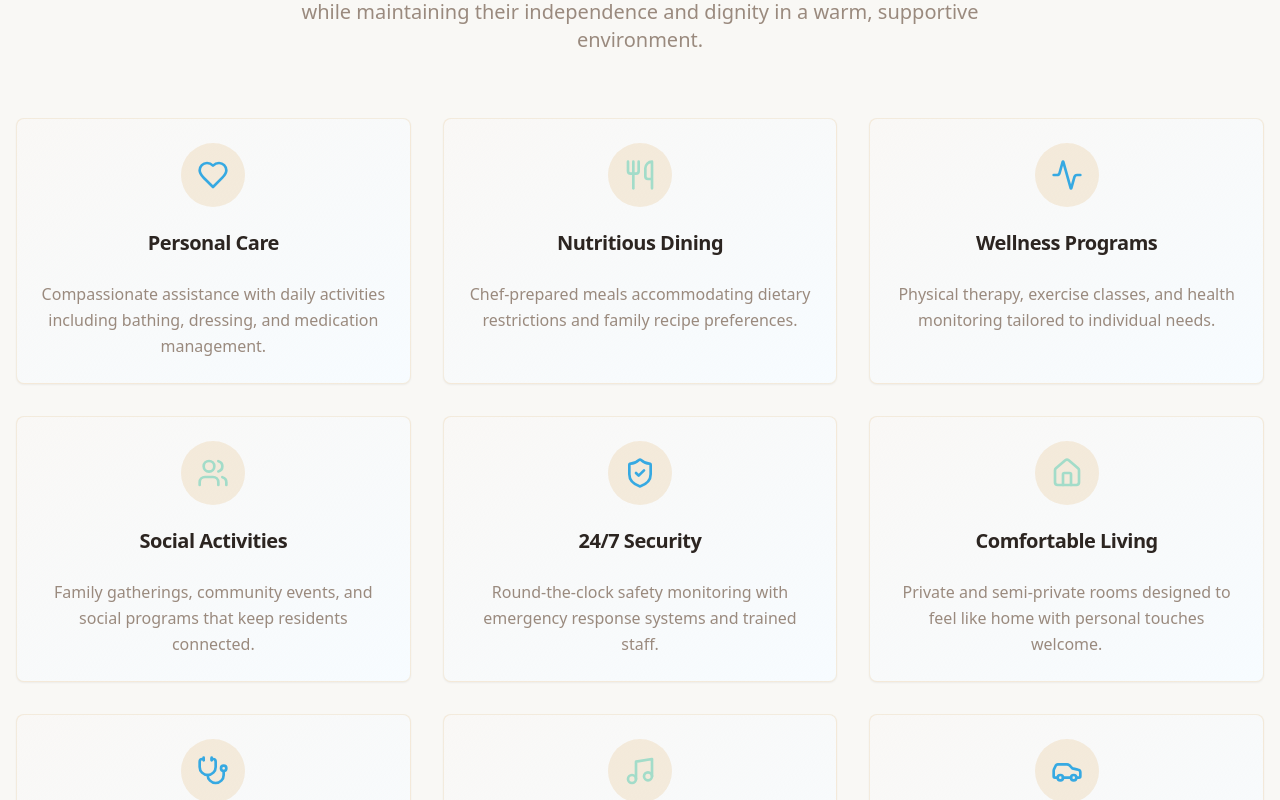
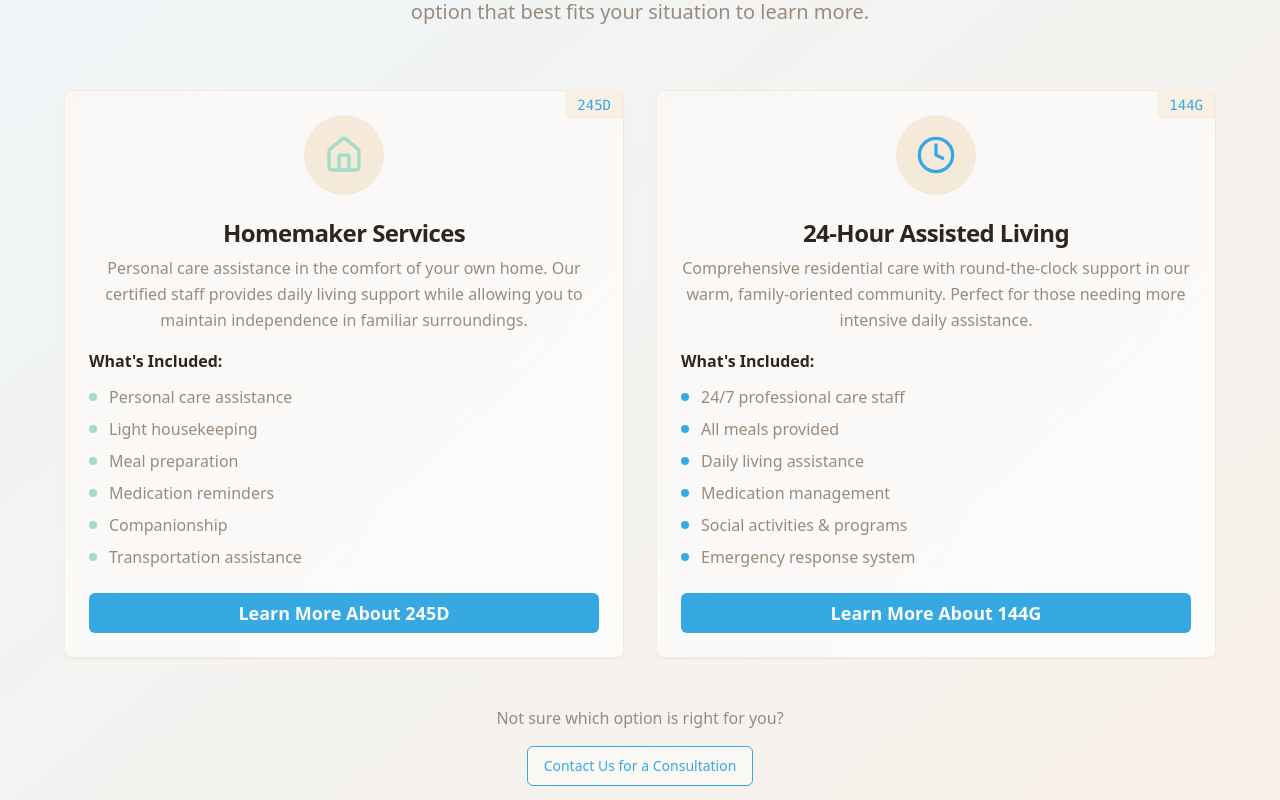
Before and after one commit to HopeAdebayo02/hearthside-inquiries-welcome, a React (Vite) app: page / in a window 1280 px wide. Shown: the part 2600-3400 px from the top of the page. Built offline with nearby package versions, Linux system fonts and the light colour scheme.

Commit message:
Add assisted living services
Add sections for 245D - Homemaker and 144G - 24-hour assisted living to the services section. Allow users to click on each service for more details.

```diff
--- /dev/null
+++ b/src/components/ServiceTypesSection.tsx
@@ -0,0 +1,136 @@
+import { Card, CardContent, CardDescription, CardHeader, CardTitle } from "@/components/ui/card";
+import { Button } from "@/components/ui/button";
+import { Home, Clock } from "lucide-react";
+
+const serviceTypes = [
+  {
+    code: "245D",
+    title: "Homemaker Services",
+    description: "Personal care assistance in the comfort of your own home. Our certified staff provides daily living support while allowing you to maintain independence in familiar surroundings.",
+    icon: Home,
+    features: [
+      "Personal care assistance",
+      "Light housekeeping",
+      "Meal preparation",
+      "Medication reminders",
+      "Companionship",
+      "Transportation assistance"
+    ],
+    color: "text-trust-green"
+  },
+  {
+    code: "144G",
+    title: "24-Hour Assisted Living",
+    description: "Comprehensive residential care with round-the-clock support in our warm, family-oriented community. Perfect for those needing more intensive daily assistance.",
+    icon: Clock,
+    features: [
+      "24/7 professional care staff",
+      "All meals provided",
+      "Daily living assistance",
+      "Medication management",
+      "Social activities & programs",
+      "Emergency response system"
+    ],
+    color: "text-warm-primary"
+  }
+];
+
+const ServiceTypesSection = () => {
+  const handleServiceInquiry = (serviceCode: string, serviceTitle: string) => {
+    // Scroll to inquiry form and potentially pre-fill service type
+    const inquiryForm = document.getElementById('inquiry');
+    if (inquiryForm) {
+      inquiryForm.scrollIntoView({ behavior: 'smooth' });
+
+      // Store selected service type for form
+      sessionStorage.setItem('selectedServiceType', `${serviceCode} - ${serviceTitle}`);
+
+      // Dispatch custom event to notify form component
+      window.dispatchEvent(new CustomEvent('serviceTypeSelected', {
+        detail: { code: serviceCode, title: serviceTitle }
+      }));
+    }
+  };
+
+  return (
+    <section className="py-20 bg-gradient-to-br from-comfort-blue/30 to-family-orange/20">
+      <div className="container mx-auto px-4">
+        <div className="text-center mb-16">
+          <h2 className="text-4xl font-bold text-foreground mb-4">
+            Choose Your Care Option
+          </h2>
+          <p className="text-xl text-muted-foreground max-w-3xl mx-auto">
+            We offer two specialized care options to meet your unique needs.
+            Select the option that best fits your situation to learn more.
+          </p>
+        </div>
+
+        <div className="grid grid-cols-1 lg:grid-cols-2 gap-8 max-w-6xl mx-auto">
+          {serviceTypes.map((service, index) => (
+            <Card
+              key={index}
+              className="border-warm-secondary/30 hover:shadow-[var(--shadow-warm)] transition-all duration-300 hover:-translate-y-2 bg-gradient-to-br from-background to-background/50 relative overflow-hidden"
+            >
+              <div className="absolute top-0 right-0 bg-warm-secondary/20 text-warm-primary font-mono text-sm px-3 py-1 rounded-bl-lg">
+                {service.code}
+              </div>
+
+              <CardHeader className="text-center pb-4">
+                <div className="flex justify-center mb-4">
+                  <div className="flex items-center justify-center w-20 h-20 bg-warm-secondary/30 rounded-full">
+                    <service.icon className={`w-10 h-10 ${service.color}`} />
+                  </div>
+                </div>
+                <CardTitle className="text-2xl text-foreground">{service.title}</CardTitle>
+                <CardDescription className="text-base leading-relaxed mt-2">
+                  {service.description}
+                </CardDescription>
+              </CardHeader>
+
+              <CardContent className="space-y-6">
+                <div>
+                  <h4 className="font-semibold text-foreground mb-3">What's Included:</h4>
+                  <ul className="space-y-2">
+                    {service.features.map((feature, featureIndex) => (
+                      <li key={featureIndex} className="flex items-center text-muted-foreground">
+                        <div className={`w-2 h-2 rounded-full ${service.color.replace('text-', 'bg-')} mr-3 flex-shrink-0`}></div>
+                        {feature}
+                      </li>
+                    ))}
+                  </ul>
+                </div>
+
+                <Button
+                  onClick={() => handleServiceInquiry(service.code, service.title)}
+                  className="w-full bg-warm-primary hover:bg-warm-primary/90 text-primary-foreground font-semibold py-3 text-lg transition-all duration-300 hover:shadow-[var(--shadow-soft)]"
+                >
+                  Learn More About {service.code}
+                </Button>
+              </CardContent>
+            </Card>
+          ))}
+        </div>
+
+        <div className="mt-12 text-center">
+          <p className="text-muted-foreground mb-4">
+            Not sure which option is right for you?
+          </p>
+          <Button
+            variant="outline"
+            onClick={() => {
+              const inquiryForm = document.getElementById('inquiry');
+              if (inquiryForm) {
+                inquiryForm.scrollIntoView({ behavior: 'smooth' });
+              }
+            }}
+            className="border-warm-primary text-warm-primary hover:bg-warm-primary hover:text-primary-foreground"
+          >
+            Contact Us for a Consultation
+          </Button>
+        </div>
+      </div>
+    </section>
+  );
+};
+
+export default ServiceTypesSection;
--- a/src/pages/Index.tsx
+++ b/src/pages/Index.tsx
@@ -1,6 +1,7 @@
 import Header from "@/components/Header";
 import HeroSection from "@/components/HeroSection";
 import AboutSection from "@/components/AboutSection";
+import ServiceTypesSection from "@/components/ServiceTypesSection";
 import ServicesSection from "@/components/ServicesSection";
 import InquiryForm from "@/components/InquiryForm";
 
@@ -10,6 +11,7 @@ const Index = () => {
       <Header />
       <HeroSection />
       <AboutSection />
+      <ServiceTypesSection />
       <ServicesSection />
       <InquiryForm />
     </div>
```
